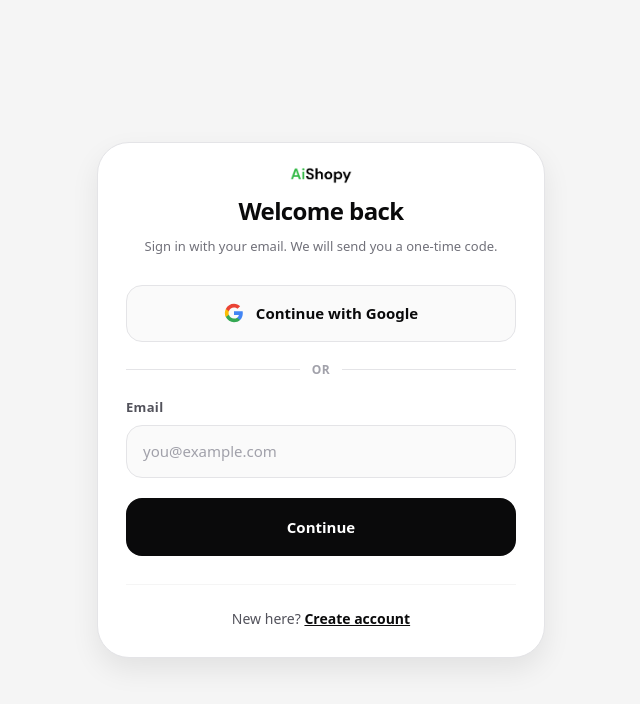
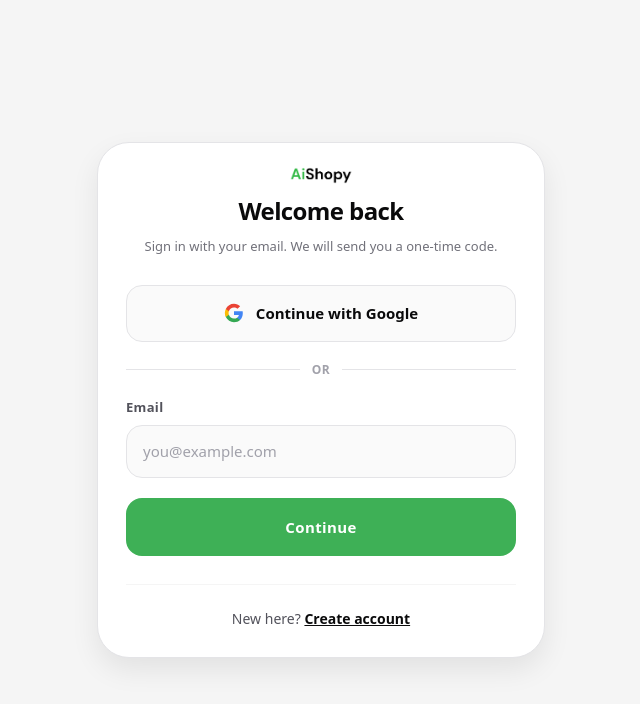
Before and after one commit to baytcode-Technology/aishopy-web-app, a Next.js app: page /login in a window 1280 px wide. Shown: the top 704 px of the page, without its empty margins (319-959 px from the left). Built offline with nearby package versions, Linux system fonts and the light colour scheme; no server answers.

Commit message:
feat: update Google OAuth configuration and enhance button styles in login/signup pages

```diff
--- /dev/null
+++ b/src/app/google-callback/page.tsx
@@ -0,0 +1 @@
+export { default } from '../oauth/page'
--- a/src/app/login/page.tsx
+++ b/src/app/login/page.tsx
@@ -73,7 +73,12 @@
           label="Continue"
           loading={loading}
           type="submit"
-          className="border-brand-green bg-brand-green text-white"
+          className="border-brand-green bg-brand-green"
+          style={{
+            backgroundColor: 'var(--color-brand-green)',
+            borderColor: 'var(--color-brand-green)',
+            color: 'var(--color-brand-on-primary)',
+          }}
         />
       </form>
     </AuthLayout>
--- a/src/app/signup/page.tsx
+++ b/src/app/signup/page.tsx
@@ -73,7 +73,12 @@
           label="Continue"
           loading={loading}
           type="submit"
-          className="border-brand-green bg-brand-green text-white"
+          className="border-brand-green bg-brand-green"
+          style={{
+            backgroundColor: 'var(--color-brand-green)',
+            borderColor: 'var(--color-brand-green)',
+            color: 'var(--color-brand-on-primary)',
+          }}
         />
       </form>
     </AuthLayout>
--- a/src/components/ui/Button.tsx
+++ b/src/components/ui/Button.tsx
@@ -9,10 +9,10 @@
 }
 
 const containerClass: Record<Variant, string> = {
-  primary: 'bg-brand-primary border-2 border-brand-primary text-brand-on-primary font-semibold',
-  outline: 'bg-surface border-2 border-ink text-ink font-semibold',
+  primary: 'bg-brand-primary border-2 border-brand-primary text-brand-on-primary font-bold tracking-wide',
+  outline: 'bg-surface border-2 border-ink text-ink font-bold tracking-wide',
   ghost: 'bg-transparent border-0 text-gray-500 uppercase tracking-[0.14em] text-xs font-semibold',
-  danger: 'bg-charcoal border-2 border-charcoal text-brand-on-primary font-semibold',
+  danger: 'bg-charcoal border-2 border-charcoal text-brand-on-primary font-bold tracking-wide',
   destructive: 'border-2 font-bold tracking-wide',
 }
 
--- a/src/core/config/env.ts
+++ b/src/core/config/env.ts
@@ -16,7 +16,7 @@
 
 export function getGoogleRedirectUri(): string {
   if (typeof window !== 'undefined' && window.location?.origin) {
-    return `${window.location.origin}/oauth`
+    return `${window.location.origin}/google-callback`
   }
-  return `${env.appUrl.replace(/\/$/, '')}/oauth`
+  return `${env.appUrl.replace(/\/$/, '')}/google-callback`
 }
```
Also changed, not shown: 1 other file (tests, documents, lock files or other folders).
